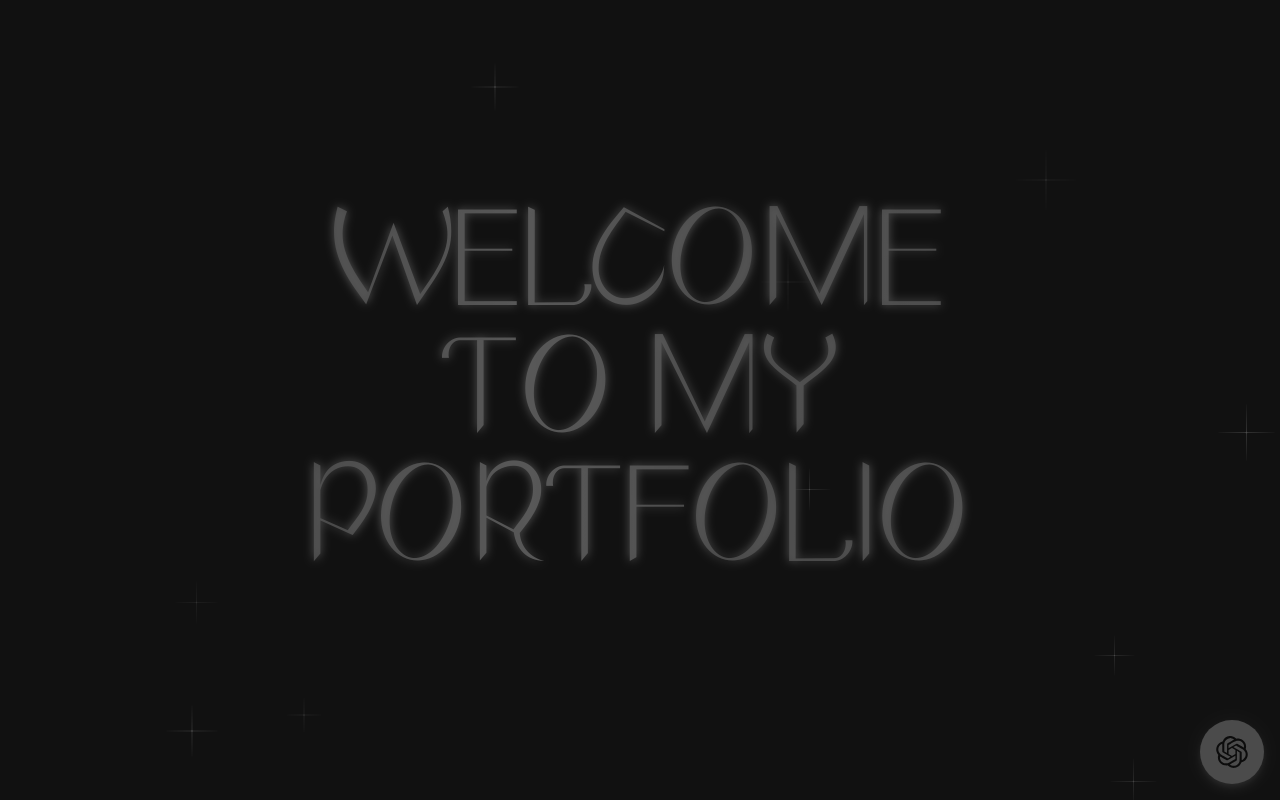
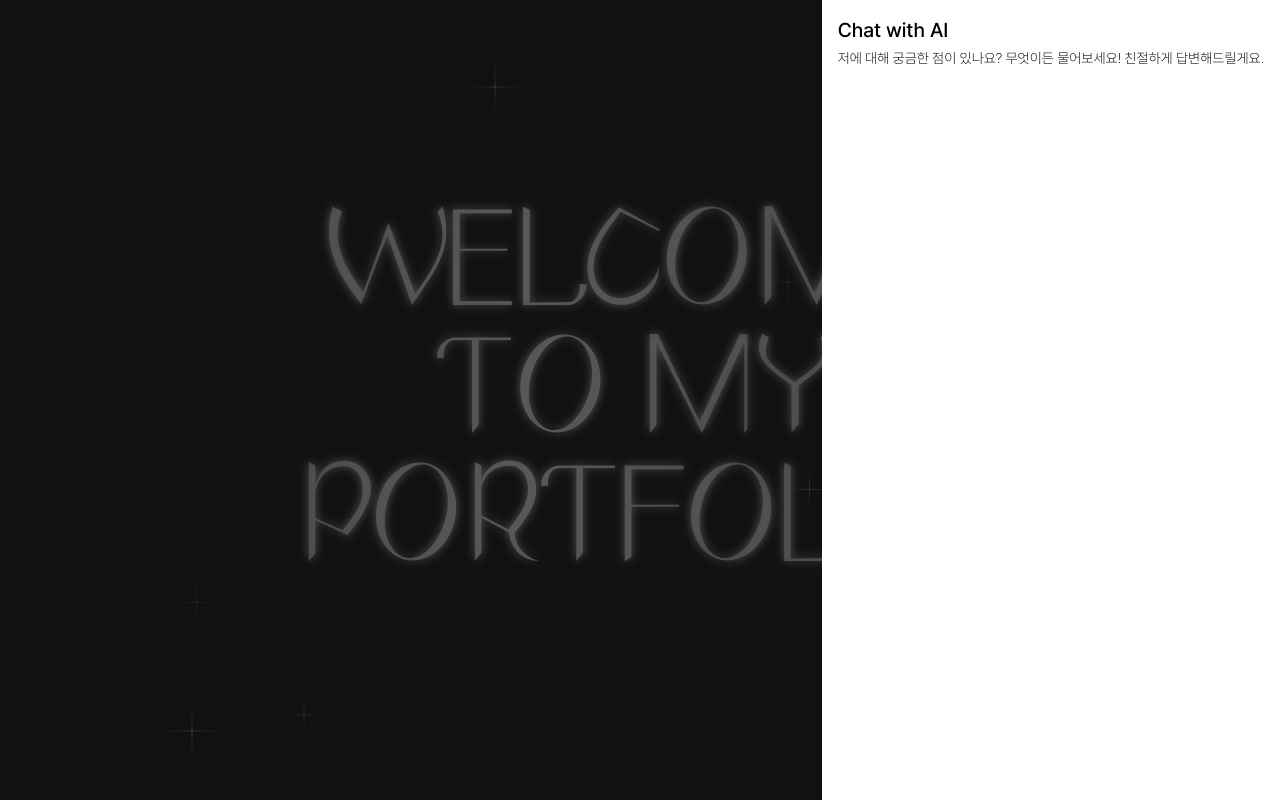
Before and after one commit to eunbinnie/fe-portfolio, a Next.js app: page / in a window 1280 px wide. Both pictures are taken after a click on the button 1232 px from the left and 752 px from the top of the page. Shown: the top 800 px of the page. Built offline with nearby package versions, Linux system fonts and the light colour scheme.

Commit message:
feat: drawer modal layout 추가

```diff
--- /dev/null
+++ b/src/components/AI/ChatContainer.tsx
@@ -0,0 +1,32 @@
+import React from 'react';
+import Drawer from '../modal/Drawer';
+
+interface IChatContainerProps {
+  active: boolean;
+}
+
+const ChatContainer = ({ active }: IChatContainerProps) => {
+  return (
+    <Drawer active={active}>
+      <div className="grid gap-8">
+        <div className="grid gap-1">
+          <h5 className="text-xl font-medium">Chat with AI</h5>
+          <h6 className="text-sm font-extralight">
+            저에 대해 궁금한 점이 있나요? 무엇이든 물어보세요! 친절하게
+            답변해드릴게요.
+          </h6>
+        </div>
+        <div className="grid gap-16">
+          {/* <Conversation message={message} />
+          <InputForm
+            onSubmit={handleSubmitForm}
+            value={value}
+            onChange={handleChangeInput}
+          /> */}
+        </div>
+      </div>
+    </Drawer>
+  );
+};
+
+export default ChatContainer;
--- a/src/components/FloatingButton.tsx
+++ b/src/components/FloatingButton.tsx
@@ -1,8 +1,9 @@
 'use client';
 
 import Image from 'next/image';
-import Modal from './modal/Modal';
+import Portal from './modal/Portal';
 import { useState } from 'react';
+import ChatContainer from './AI/ChatContainer';
 
 const FloatingButton = () => {
   const [isActive, setIsActive] = useState(false);
@@ -27,9 +28,9 @@ const FloatingButton = () => {
           className="object-cover p-4"
         />
       </button>
-      <Modal active={isActive} onClose={handleModalActive}>
-        <h1 className="fixed left-0 top-0 text-white" />
-      </Modal>
+      <Portal active={isActive} onClose={handleModalActive}>
+        <ChatContainer active={isActive} />
+      </Portal>
     </>
   );
 };
--- /dev/null
+++ b/src/components/modal/Drawer.tsx
@@ -0,0 +1,21 @@
+import cn from '@/utils/cn';
+
+interface IDrawerProps {
+  active: boolean;
+  children: React.ReactNode;
+}
+
+const Drawer = ({ active, children }: IDrawerProps) => {
+  return (
+    <div
+      className={cn(
+        'fixed inset-y-0 right-0 bg-white p-4',
+        active ? 'animate-slide-in-right' : 'animate-slide-out-right',
+      )}
+    >
+      {children}
+    </div>
+  );
+};
+
+export default Drawer;
--- a/src/components/modal/Modal.tsx
+++ b/src/components/modal/Portal.tsx
@@ -10,19 +10,22 @@ interface IModalProps {
   onClose: () => void;
 }
 
-const Modal = ({ active, children, onClose }: IModalProps) => {
+const Portal = ({ active, children, onClose }: IModalProps) => {
   const [visible, setVisible] = useState<boolean>(false);
 
   useEffect(() => {
     let timer: NodeJS.Timeout | null;
-    document.body.style.overflow = active ? 'hidden' : 'unset';
 
     if (active) {
+      document.body.style.overflow = 'hidden';
+      document.body.style.paddingRight = '10px';
       setVisible(true);
     } else {
       timer = setTimeout(() => {
+        document.body.style.overflow = 'unset';
+        document.body.style.paddingRight = '0';
         setVisible(false);
-      }, 1000);
+      }, 300);
     }
 
     return () => {
@@ -52,4 +55,4 @@ const Modal = ({ active, children, onClose }: IModalProps) => {
   );
 };
 
-export default Modal;
+export default Portal;
--- a/src/components/section/DynamicSectionRender.tsx
+++ b/src/components/section/DynamicSectionRender.tsx
@@ -1,6 +1,5 @@
 'use client';
 
-import AIChatSection from './AIChatSection';
 import ProjectSection from './ProjectSection';
 import ResumeSection from './ResumeSection';
 import SideProfile from './SideProfile';
@@ -19,8 +18,6 @@ const DynamicSectionRender = () => {
         <div className="grid h-fit flex-1 gap-20 rounded-3xl border border-solid border-gray-150 p-4 pt-10 lg:p-8 lg:pt-[60px]">
           <ResumeSection />
           <ProjectSection />
-          {/* TODO 주석 풀고 삭제하기 */}
-          {/* <AIChatSection /> */}
         </div>
       </div>
     </section>
--- a/tailwind.config.ts
+++ b/tailwind.config.ts
@@ -1,3 +1,4 @@
+import { transform } from 'next/dist/build/swc';
 import type { Config } from 'tailwindcss';
 import defaultTheme from 'tailwindcss/defaultTheme';
 
@@ -36,8 +37,10 @@ const config: Config = {
         'infinite-slide-original':
           'infinite-slide-original 70s linear infinite',
         'infinite-slide-copy': 'infinite-slide-copy 70s linear infinite',
-        'fade-in': 'fade-in 1s ease-in-out',
-        'fade-out': 'fade-out 1s ease-in-out',
+        'fade-in': 'fade-in 0.3s ease-in-out',
+        'fade-out': 'fade-out 0.3s ease-in-out',
+        'slide-in-right': 'slide-in-right 0.3s ease-in-out',
+        'slide-out-right': 'slide-out-right 0.3s ease-in-out',
       },
       keyframes: {
         'infinite-slide-original': {
@@ -58,6 +61,14 @@ const config: Config = {
           '0%': { opacity: '1' },
           '100%': { opacity: '0' },
         },
+        'slide-in-right': {
+          '0%': { transform: 'translateX(100%)' },
+          '100%': { transform: 'translateX(0)' },
+        },
+        'slide-out-right': {
+          '0%': { transform: 'translateX(0)' },
+          '100%': { transform: 'translateX(100%)' },
+        },
       },
       boxShadow: {
         small:
```
